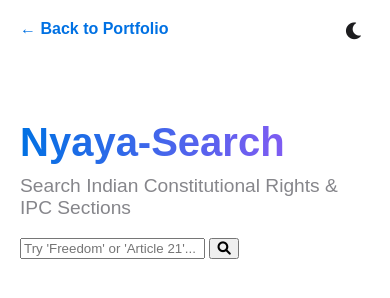
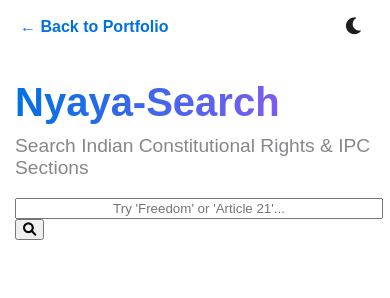
Before and after one commit to Lakshit1318/my-portfolio, a plain HTML site: page legal.html in a window 390 px wide. Drawn offline with Linux system fonts and the light colour scheme.

Commit message:
Add files via upload

```diff
--- a/style.css
+++ b/style.css
@@ -64,7 +64,7 @@ body {
 }
 
 nav { position: fixed; top: 0; width: 100%; z-index: 1000; backdrop-filter: blur(10px); }
-.nav-content { max-width: 900px; margin: 0 auto; padding: 20px; display: flex; justify-content: space-between; }
+.nav-content { max-width: 900px; margin: 0 auto; padding:15px 20px; display: flex; justify-content: space-between; align-items: center;}
 
 #theme-toggle { background: none; border: none; cursor: pointer; color: var(--text); font-size: 1.2rem; }
 
@@ -78,3 +78,22 @@ nav { position: fixed; top: 0; width: 100%; z-index: 1000; backdrop-filter: blur
     display: inline-block;
     box-shadow: 0 10px 30px rgba(0, 113, 227, 0.2);
 }
+/* Mobile Optimizations */
+@media (max-width: 600px) {
+    .container {
+        padding: 80px 15px; /* Less padding on sides for small screens */
+    }
+
+    .search-box {
+        flex-direction: column; /* Stack input and button on top of each other */
+    }
+
+    .main-btn, #legal-input {
+        width: 100%; /* Make buttons full-width for easy tapping */
+        text-align: center;
+    }
+
+    .glass-card {
+        padding: 20px; /* Slightly smaller padding to save space */
+    }
+}
```
